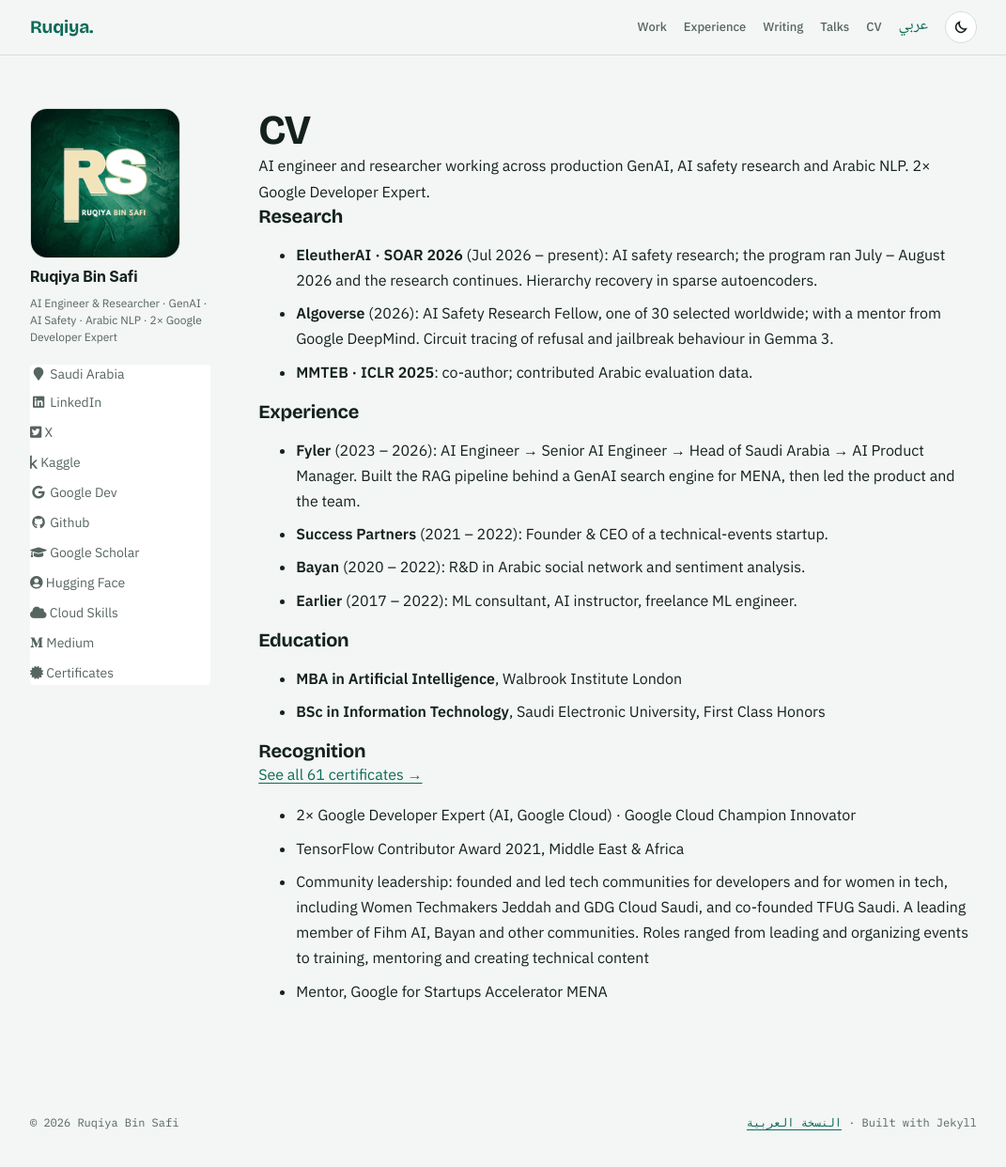
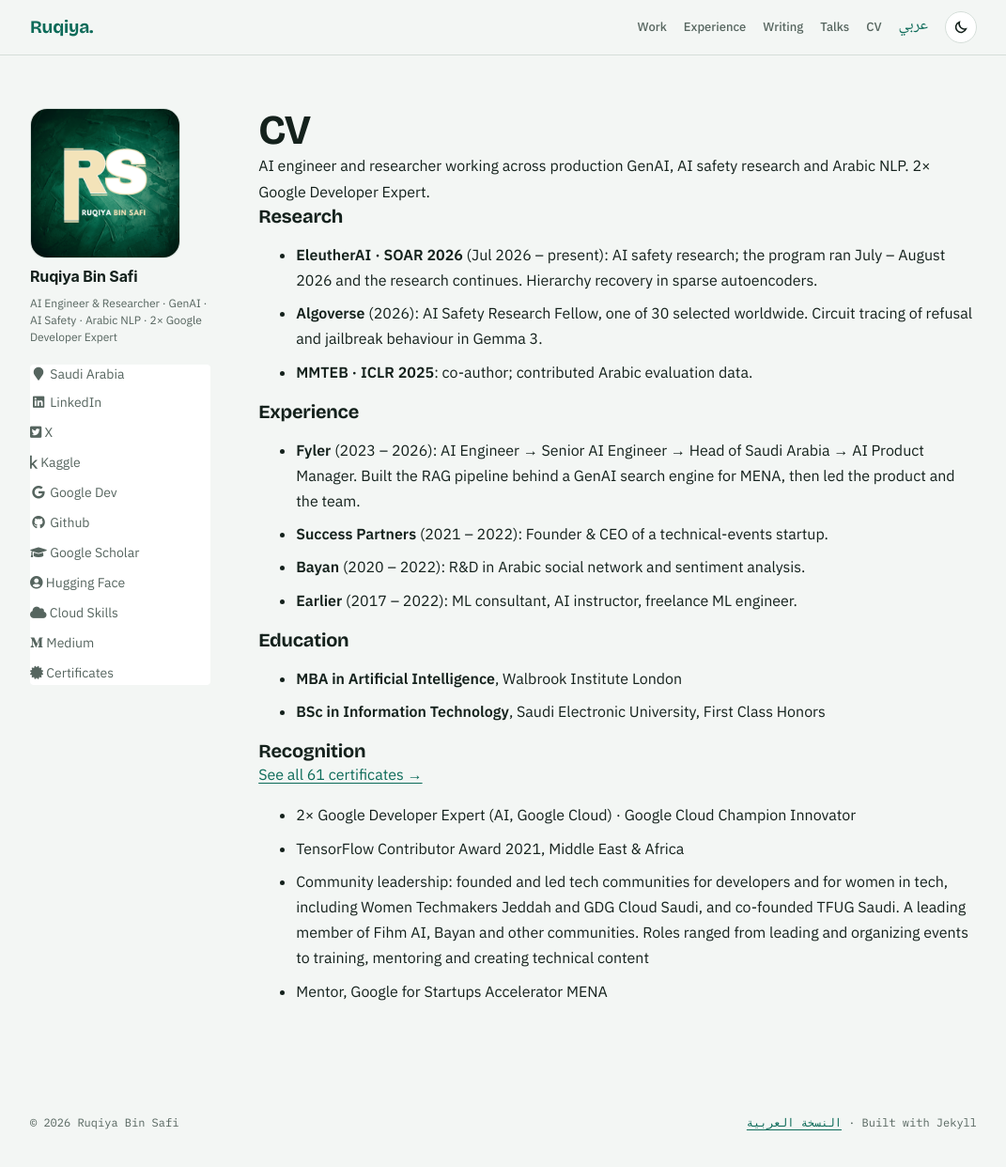
Before and after one commit to Ruqyai/ruqyai.github.io, a Jekyll site: the page built from _pages/cv.md, in a window 1280 px wide and 1245 px high. Shown: the top 1242 px of the window at 94% size, without its empty margins (104-1175 px from the left). Built offline with Jekyll 4.4.1, drawn with Linux system fonts in a browser that asks for light colours; some web fonts are replaced.

Commit message:
Remove mentor mention from Algoverse

```diff
--- a/_data/home/ar.yml
+++ b/_data/home/ar.yml
@@ -69,7 +69,7 @@
     - when: يناير – يونيو 2026
       title: Algoverse
       sub: زميلة بحثية في أمان الذكاء الاصطناعي
-      text: واحدة من 30 زميلاً اختيروا من حول العالم، بإرشاد مرشد من Google DeepMind. تتبّع الدوائر الداخلية المسؤولة عن الرفض وكسر الحماية (Jailbreak) في Gemma 3.
+      text: واحدة من 30 زميلاً اختيروا من حول العالم. تتبّع الدوائر الداخلية المسؤولة عن الرفض وكسر الحماية (Jailbreak) في Gemma 3.
     - when: 2024 – 2026
       title: ماجستير إدارة الأعمال في الذكاء الاصطناعي
       sub: Walbrook Institute London
--- a/_data/home/en.yml
+++ b/_data/home/en.yml
@@ -74,7 +74,7 @@
     - when: Jan – Jun 2026
       title: Algoverse
       sub: AI Safety Research Fellow
-      text: One of 30 fellows selected worldwide, with a mentor from Google DeepMind. Circuit tracing of refusal and jailbreak behaviour in Gemma 3.
+      text: One of 30 fellows selected worldwide. Circuit tracing of refusal and jailbreak behaviour in Gemma 3.
     - when: 2024 – 2026
       title: MBA in Artificial Intelligence
       sub: Walbrook Institute London
--- a/_pages/cv.md
+++ b/_pages/cv.md
@@ -18,7 +18,7 @@
 ## Research
 
 * **EleutherAI · SOAR 2026** (Jul 2026 – present): AI safety research; the program ran July – August 2026 and the research continues. Hierarchy recovery in sparse autoencoders.
-* **Algoverse** (2026): AI Safety Research Fellow, one of 30 selected worldwide; with a mentor from Google DeepMind. Circuit tracing of refusal and jailbreak behaviour in Gemma 3.
+* **Algoverse** (2026): AI Safety Research Fellow, one of 30 selected worldwide. Circuit tracing of refusal and jailbreak behaviour in Gemma 3.
 * **MMTEB · ICLR 2025**: co-author; contributed Arabic evaluation data.
 
 ## Experience
```
Also changed, not shown: _pages/ar/cv.md (+1 -1 lines).
